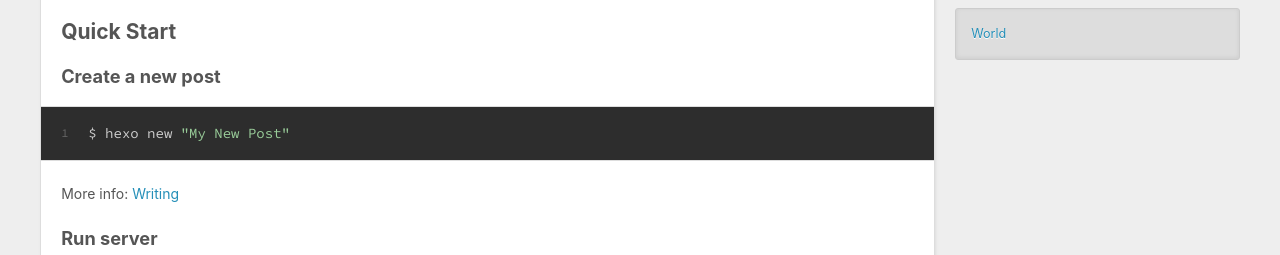
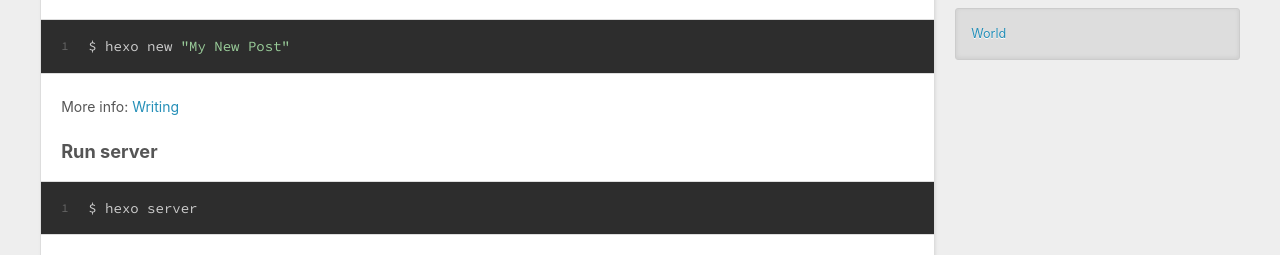
Before and after one commit to TS132000/Jay.github.io, a plain HTML site: page index.html in a window 1280 px wide. Shown: the part 501-756 px from the top of the page. Drawn offline with nearby package versions, Linux system fonts and the light colour scheme.

Commit message:
Site updated: 2020-06-08 14:32:08

```diff
--- a/index.html
+++ b/index.html
@@ -87,7 +87,7 @@
     <div class="article-entry" itemprop="articleBody">
 
         <p>Welcome to <a href="https://hexo.io/" target="_blank" rel="noopener">Hexo</a>! This is your very first post. Check <a href="https://hexo.io/docs/" target="_blank" rel="noopener">documentation</a> for more info. If you get any problems when using Hexo, you can find the answer in <a href="https://hexo.io/docs/troubleshooting.html" target="_blank" rel="noopener">troubleshooting</a> or you can ask me on <a href="https://github.com/hexojs/hexo/issues" target="_blank" rel="noopener">GitHub</a>.</p>
-<h2 id="Quick-Start"><a href="#Quick-Start" class="headerlink" title="Quick Start"></a>Quick Start</h2><h3 id="Create-a-new-post"><a href="#Create-a-new-post" class="headerlink" title="Create a new post"></a>Create a new post</h3><figure class="highlight bash"><table><tr><td class="gutter"><pre><span class="line">1</span><br></pre></td><td class="code"><pre><span class="line">$ hexo new <span class="string">"My New Post"</span></span><br></pre></td></tr></table></figure>
+<figure class="highlight bash"><table><tr><td class="gutter"><pre><span class="line">1</span><br></pre></td><td class="code"><pre><span class="line">$ hexo new <span class="string">"My New Post"</span></span><br></pre></td></tr></table></figure>
 
 <p>More info: <a href="https://hexo.io/docs/writing.html" target="_blank" rel="noopener">Writing</a></p>
 <h3 id="Run-server"><a href="#Run-server" class="headerlink" title="Run server"></a>Run server</h3><figure class="highlight bash"><table><tr><td class="gutter"><pre><span class="line">1</span><br></pre></td><td class="code"><pre><span class="line">$ hexo server</span><br></pre></td></tr></table></figure>
```
Also changed, not shown: 2020/06/08/hello-world/index.html (+4 -4 lines).
